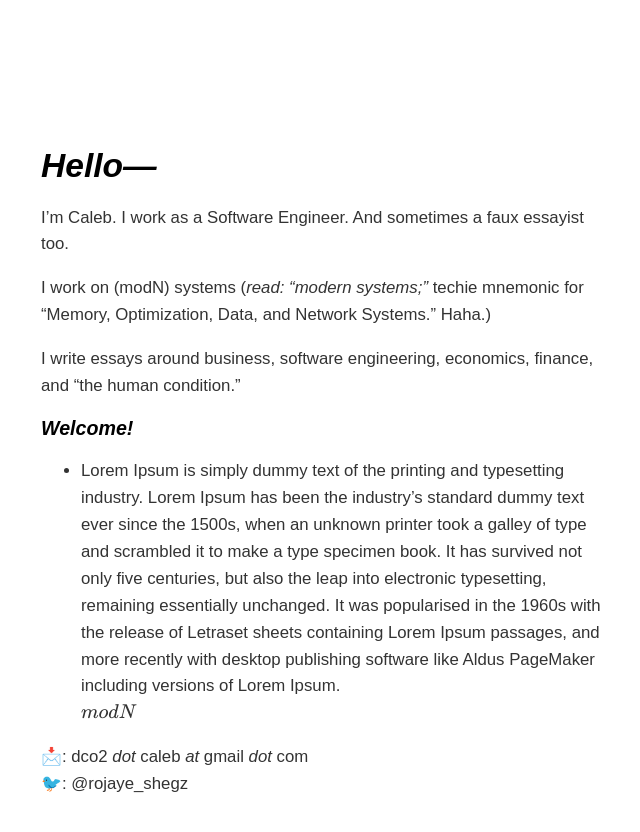
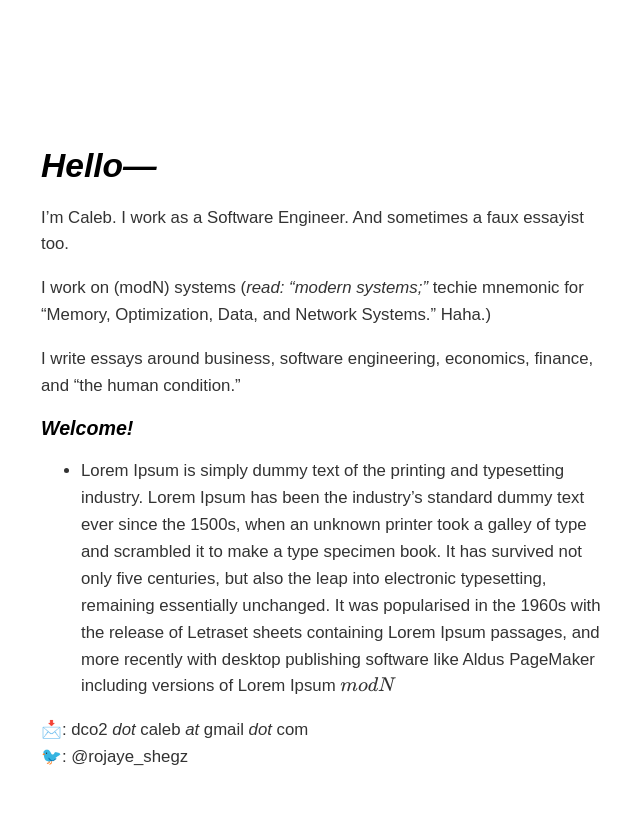
Before and after one commit to dCO2/rococo, a Jekyll site: the page built from index.md, in a window 1280 px wide. Shown: the top 832 px of the page, without its empty margins (335-975 px from the left). Built offline with Jekyll 4.4.1, drawn with Linux system fonts in a browser that asks for light colours; some web fonts are replaced; formulas are drawn with MathJax 3.

```diff
--- a/index.md
+++ b/index.md
@@ -14,8 +14,7 @@ I work on \\(modN\\) systems (_read: "modern systems;"_ techie mnemonic for "Mem
 I write essays around business, software engineering, economics, finance, and "the human condition."
 
 ### _Welcome!_
-- Lorem Ipsum is simply dummy text of the printing and typesetting industry. Lorem Ipsum has been the industry's standard dummy text ever since the 1500s, when an unknown printer took a galley of type and scrambled it to make a type specimen book. It has survived not only five centuries, but also the leap into electronic typesetting, remaining essentially unchanged. It was popularised in the 1960s with the release of Letraset sheets containing Lorem Ipsum passages, and more recently with desktop publishing software like Aldus PageMaker including versions of Lorem Ipsum.
-\\(modN\\)
+- Lorem Ipsum is simply dummy text of the printing and typesetting industry. Lorem Ipsum has been the industry's standard dummy text ever since the 1500s, when an unknown printer took a galley of type and scrambled it to make a type specimen book. It has survived not only five centuries, but also the leap into electronic typesetting, remaining essentially unchanged. It was popularised in the 1960s with the release of Letraset sheets containing Lorem Ipsum passages, and more recently with desktop publishing software like Aldus PageMaker including versions of Lorem Ipsum \\(modN\\)
 
 📩: dco2 _dot_ caleb _at_ gmail _dot_ com
 🐦: @rojaye_shegz
```
